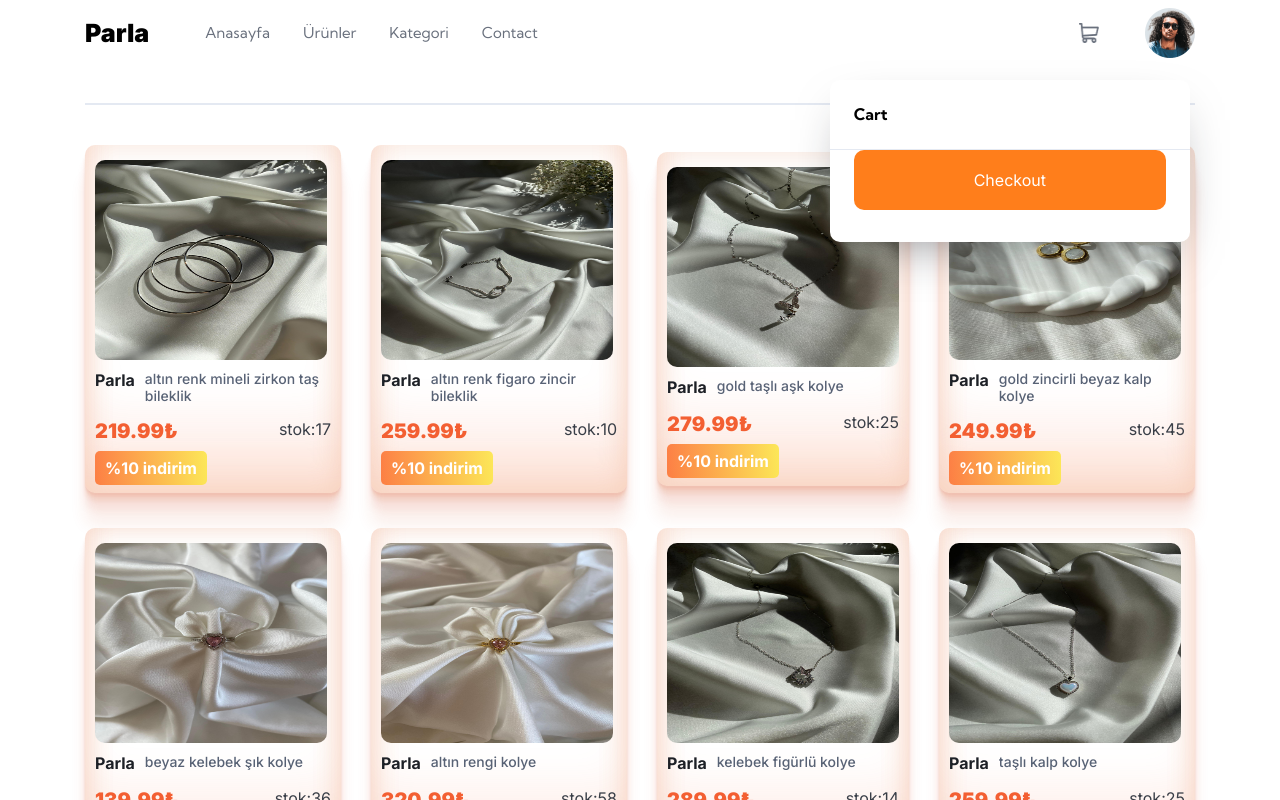
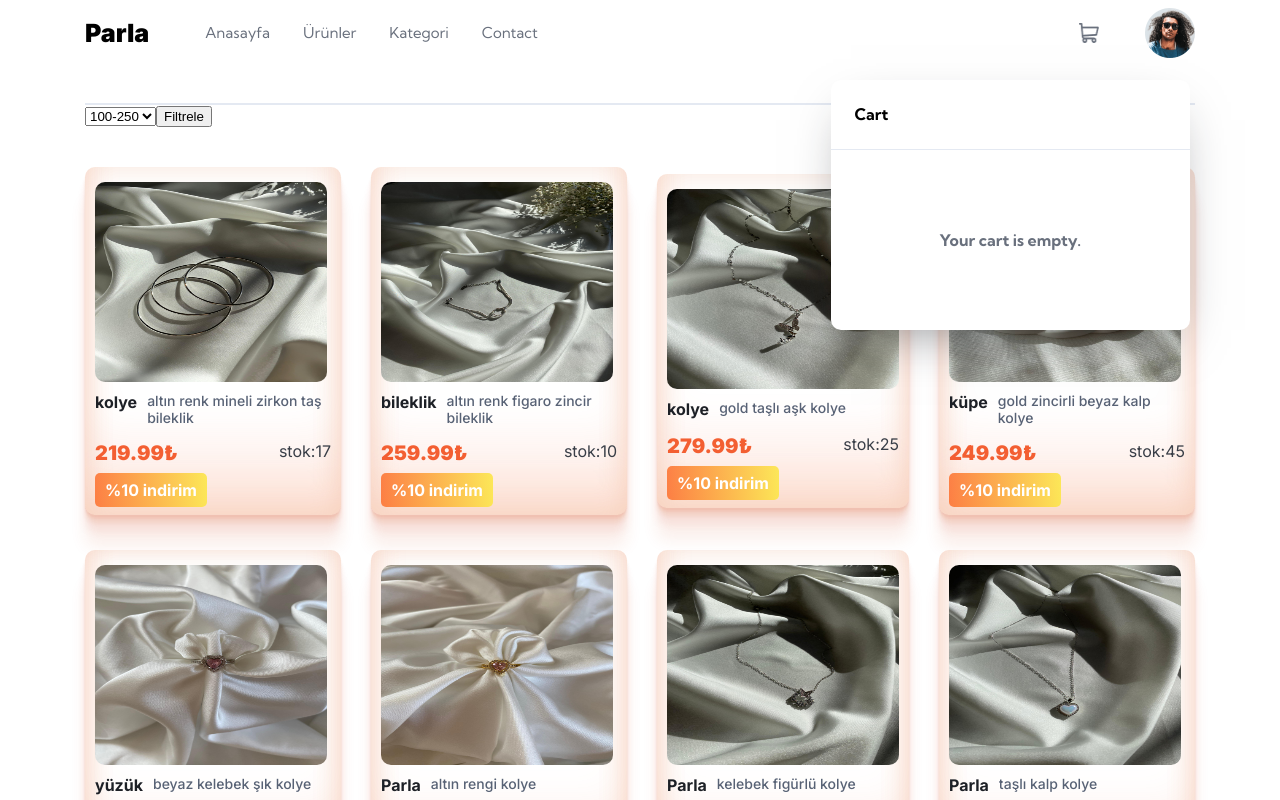
Before and after one commit to zehraecer/eCommerceWithNext, a Next.js app: page /products in a window 1280 px wide. Both pictures are taken after a click on the picture 1089 px from the left and 33 px from the top of the page. Shown: the top 800 px of the page. Built offline with nearby package versions, Linux system fonts and the light colour scheme.

Commit message:
filtreleme biraz yapıldı

```diff
--- /dev/null
+++ b/src/action.js
@@ -0,0 +1,21 @@
+"use server"
+
+import { redirect } from "next/navigation";
+
+export const FilteredProducts = (formData) => {
+    const productName = formData.get("productName")
+    const productTitle = formData.get("productTitle")
+    const productPrice = formData.get("productPrice")
+    console.log(productName);
+    console.log(formData);
+    if (productName) {
+        return redirect(`/products/?productName=${productName}`)
+    }
+    if (productTitle) {
+        return redirect(`/products/?productTitle=${productTitle}`)
+    }
+    if (productPrice) {
+        return redirect(`/products/?productPrice=${productPrice}`)
+    }
+
+}
--- a/src/app/globals.css
+++ b/src/app/globals.css
@@ -387,6 +387,7 @@ a {
 }
 
 .checkout {
+    cursor: pointer;
     padding: 20px 120px;
     background-color: #FF7E1B;
     margin-bottom: 32px;
@@ -397,3 +398,13 @@ a {
         color: #FFFFFF
     }
 }
+
+.emptyBasket {
+    padding: 77px 109px;
+    font-family: Kumbh Sans;
+    font-size: 16px;
+    font-weight: 700;
+    line-height: 26px;
+    text-align: center;
+    color: #69707D;
+}
--- a/src/app/products/page.js
+++ b/src/app/products/page.js
@@ -1,11 +1,47 @@
-"use client"
 import Products from "@/data/product.json"
 import Link from "next/link";
-export default function GetProducts() {
+import { FilteredProducts } from "@/action";
+export default function GetProducts({ searchParams }) {
+    console.log(searchParams.productPrice);
+    console.log(searchParams.productTitle);
+
+
+    let filteredProduct = Products;
+    // if (searchParams.productName) {
+    //     filteredProduct = filteredProduct.filter((product) => product.title.toLowerCase().includes(searchParams.productName.toLowerCase()))
+    // }
+    // if (searchParams.productTitle) {
+    //     filteredProduct = filteredProduct.filter((product) => product.name === searchParams.productTitle)
+
+    // }
+    if (searchParams.productPrice) {
+        filteredProduct = filteredProduct.filter((product) => {
+            const newPrice = product.price.toString().split(".")[0]
+            return parseInt(newPrice) < parseInt(searchParams.productPrice);
+        }
+
+        )
+    }
+    console.log(filteredProduct);
+
     return (
         <>
+            <form action={FilteredProducts}>
+                {/* <input type="text" name="productName" />
+                <select name="productTitle" >
+                    <option value="yüzük">yüzük</option>
+                    <option value="kolye">kolye</option>
+                    <option value="küpe">küpe</option>
+                    <option value="bileklik">bileklik</option>
+                </select> */}
+                <select name="productPrice" >
+                    <option value="250">100-250</option>
+                    <option value="350">250-350</option>
+                </select>
+                <button type="submit">Filtrele</button>
+            </form>
             <div className="productsGrid">
-                {Products.map(product => {
+                {filteredProduct.map(product => {
                     return (
                         <div key={product.id}>
                             <div className="product-one">
--- a/src/components/Header.jsx
+++ b/src/components/Header.jsx
@@ -22,8 +22,8 @@ export const Header = () => {
                     </div>
                 </div>
                 <div className="headerRight">
-                    <img style={{ width: "20px", height: "20px" }} src="Shape.png" alt="" onClick={() => setIsClicked(!isClicked)} />
-                    <img style={{ width: "50px", height: "50px" }} src="avatar.png" alt="" />
+                    <img style={{ width: "20px", height: "20px", cursor: "pointer" }} src="../Shape.png" alt="" onClick={() => setIsClicked(!isClicked)} />
+                    <img style={{ width: "50px", height: "50px" }} src="../avatar.png" alt="" />
                 </div>
             </div>
             <div style={{ marginTop: "45px", border: "1px solid #E4E9F2" }}>
--- a/src/components/cart.jsx
+++ b/src/components/cart.jsx
@@ -15,14 +15,19 @@ export const Basket = () => {
         }
         showCart()
     }, [isClicked])
-    return (
-        <>
+
+    const deleteProduct = (element) => {
+        let newCart = cart.filter(product => product.id != element)
+        setCart(newCart)
+    }
+
+    if (cart.length > 0) {
+        return (
             <div className="basket" ref={cartRef}>
                 <div className="cartSpan">
                     <span >Cart</span>
                 </div>
                 {cart.map(product => {
-
                     return (
                         <div key={product.id} className="basketDetail">
                             <div style={{ display: "flex", gap: "16px" }}>
@@ -31,20 +36,36 @@ export const Basket = () => {
                                     <span className="fallSpan">{product.title}</span>
                                     <div className="detailMiddleOne">
                                         <span className="firstPrice">{reducedPrice}x <span>{product.piece}</span></span>
-                                        <span className="totalPrice">$375.00</span>
+                                        <span className="totalPrice">$ {(reducedPrice * product.piece).toFixed(2)}</span>
                                     </div>
                                 </div>
                             </div>
-                            <img src="../bin.svg" alt="" />
+                            <img style={{ cursor: "pointer" }} onClick={() => deleteProduct(product.id)} src="../bin.svg" alt="" />
                         </div>
                     )
                 })}
-
-                <div className="checkout">
+                <div onClick={() => setIsClicked(!isClicked)} className="checkout">
                     <span>Checkout</span>
                 </div>
 
             </div>
-        </>
-    )
+        )
+    } else {
+
+
+        return (
+            <>
+                <div className="basket" ref={cartRef}>
+                    <div className="cartSpan">
+                        <span >Cart</span>
+                    </div>
+
+                    <div className="emptyBasket" >
+                        <span>Your cart is empty.</span>
+                    </div>
+
+                </div>
+            </>
+        )
+    }
 }
--- a/src/data/product.json
+++ b/src/data/product.json
@@ -1,8 +1,8 @@
 [
     {
         "id": 1,
-        "name": "Parla",
-        "title": "Çelik Bileklik",
+        "name": "kolye",
+        "title": "Çelik Kolye",
         "description": "ALTIN RENK MİNELİ ZİRKON TAŞ BİLEKLİK",
         "price": 219.99,
         "category": 1,
@@ -17,7 +17,7 @@
     },
     {
         "id": 2,
-        "name": "Parla",
+        "name": "bileklik",
         "title": "Çelik Bileklik",
         "description": " ALTIN RENK FİGARO ZİNCİR BİLEKLİK",
         "price": 259.99,
@@ -33,7 +33,7 @@
     },
     {
         "id": 3,
-        "name": "Parla",
+        "name": "kolye",
         "title": "Çelik Bileklik",
         "description": "GOLD TAŞLI AŞK KOLYE",
         "price": 279.99,
@@ -49,7 +49,7 @@
     },
     {
         "id": 4,
-        "name": "Parla",
+        "name": "küpe",
         "title": "Çelik Bileklik",
         "description": "GOLD ZİNCİRLİ BEYAZ KALP KOLYE",
         "price": 249.99,
@@ -65,7 +65,7 @@
     },
     {
         "id": 5,
-        "name": "Parla",
+        "name": "yüzük",
         "title": "Çelik Bileklik",
         "description": "BEYAZ KELEBEK ŞIK KOLYE",
         "price": 139.99,
```
